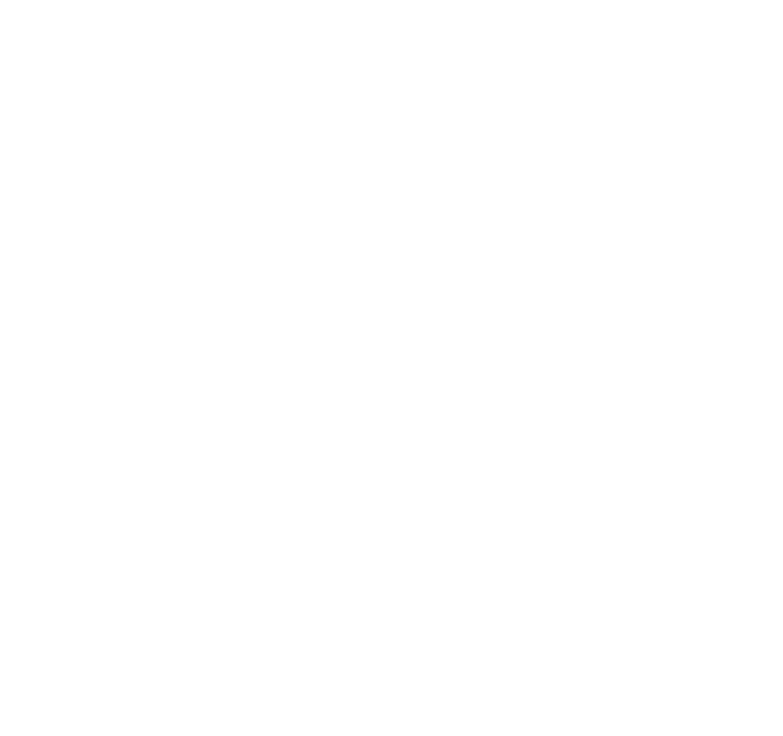
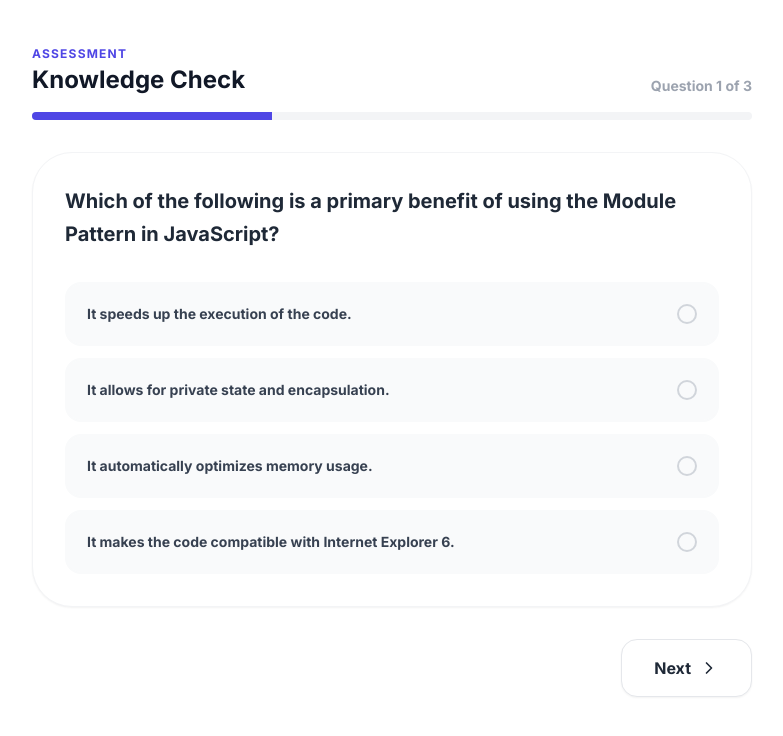
Before and after one commit to Madhu-Wala/Upskillr-project-repo, a React (Vite) app in the folder frontend/: page /Learner/quiz-dummy in a window 1280 px wide. Before the commit this address had no page. Shown: the top 736 px of the page, without its empty margins (248-1031 px from the left). Built offline with nearby package versions, Linux system fonts and the light colour scheme.

Commit message:
Added QuizPlayer and dummy data and its component in App.jsx

```diff
--- a/frontend/src/App.jsx
+++ b/frontend/src/App.jsx
@@ -11,6 +11,7 @@
 import LearnerCourses from "./components/Learner/LearnerCourses";
 import Browse from "./components/Learner/Browse";
 import CoursePlayer from "./components/Learner/CoursePlayer";
+import QuizPlayer from "./components/Learner/QuizPlayer";
 
 // Instructor Components
 import InstructorDashboard from "./components/Instructor/InstructorDashboard";
@@ -22,10 +23,61 @@
 import Earnings from "./components/Instructor/Earnings";
 import Reviews from "./components/Instructor/Reviews";
 import Messages from "./components/Instructor/Messages";
-// 👇 Import the Notifications component
+//  Import the Notifications component
 import Notifications from "./components/Instructor/Notifications";
 
 function App() {
+
+  //dummy data for using quiz display component
+  const dummyQuiz = {
+    _id: "quiz_js_patterns_001",
+    courseId: "course_js_adv_101",
+    lessonId: "L1",
+    totalMarks: 100,
+    questions: ["q1", "q2", "q3"], // References to the questions below
+    createdAt: new Date(),
+};
+
+const dummyQuestions = [
+    {
+        _id: "q1",
+        quizId: "quiz_js_patterns_001",
+        questionText: "Which of the following is a primary benefit of using the Module Pattern in JavaScript?",
+        options: [
+            { optionText: "It speeds up the execution of the code.", isCorrect: false },
+            { optionText: "It allows for private state and encapsulation.", isCorrect: true },
+            { optionText: "It automatically optimizes memory usage.", isCorrect: false },
+            { optionText: "It makes the code compatible with Internet Explorer 6.", isCorrect: false }
+        ],
+        explanation: "The Module Pattern uses closures to create private scopes, allowing you to hide variables and functions from the global scope.",
+    },
+    {
+        _id: "q2",
+        quizId: "quiz_js_patterns_001",
+        questionText: "Observe the following logic flow. What pattern is being illustrated in this diagram?",
+        diagramURL: "https://images.unsplash.com/photo-1516116216624-53e697fedbea?q=80&w=600&auto=format&fit=crop", // Diagram example
+        options: [
+            { optionText: "Singleton Pattern", isCorrect: false },
+            { optionText: "Observer Pattern", isCorrect: true },
+            { optionText: "Factory Pattern", isCorrect: false },
+            { optionText: "Prototype Pattern", isCorrect: false }
+        ],
+        explanation: "The diagram shows a 'Subject' notifying multiple 'Observers' of a state change, which is the core of the Observer Pattern.",
+    },
+    {
+        _id: "q3",
+        quizId: "quiz_js_patterns_001",
+        questionText: "In the context of Closures, where does a function look first for a variable?",
+        options: [
+            { optionText: "The Global Scope", isCorrect: false },
+            { optionText: "The Parent Function Scope", isCorrect: false },
+            { optionText: "Its own Local Scope", isCorrect: true },
+            { optionText: "The prototype chain", isCorrect: false }
+        ],
+        explanation: "JavaScript uses lexical scoping; a function first looks at its own local scope before moving up to the outer/parent scopes.",
+    }
+];
+
   return (
     <BrowserRouter>
       <Routes>
@@ -40,6 +92,11 @@
           <Route path="my-courses" element={<LearnerCourses />} />
           <Route path="browse-courses" element={<Browse />} />
           <Route path="course-dummy" element={<CoursePlayer />} />
+          <Route path="quiz-dummy" element={<QuizPlayer
+            quiz={dummyQuiz}
+            questions={dummyQuestions}
+            onComplete={() => setShowQuiz(false)}
+          />} />
         </Route>
 
         {/* INSTRUCTOR DASHBOARD ROUTES */}
--- /dev/null
+++ b/frontend/src/components/Learner/QuizPlayer.jsx
@@ -0,0 +1,188 @@
+import React, { useState } from 'react';
+import {
+  ChevronRight, ChevronLeft, RotateCcw,
+  CheckCircle2, AlertCircle, Trophy, HelpCircle, XCircle
+} from 'lucide-react';
+
+const QuizPlayer = ({ quiz, questions, onComplete }) => {
+  const [currentIdx, setCurrentIdx] = useState(0);
+  const [selectedAnswers, setSelectedAnswers] = useState({}); // { questionId: optionIndex }
+  const [isSubmitted, setIsSubmitted] = useState(false);
+
+  const currentQuestion = questions[currentIdx];
+  const totalQuestions = questions.length;
+  const isLastQuestion = currentIdx === totalQuestions - 1;
+
+  // Logic: Select an option
+  const handleSelect = (optionIdx) => {
+    if (isSubmitted) return; // Prevent changing after submission
+    setSelectedAnswers({ ...selectedAnswers, [currentQuestion._id]: optionIdx });
+  };
+
+  // Logic: Clear selection for current question
+  const clearSelection = () => {
+    const newAnswers = { ...selectedAnswers };
+    delete newAnswers[currentQuestion._id];
+    setSelectedAnswers(newAnswers);
+  };
+
+  // Logic: Calculate Results
+  const calculateScore = () => {
+    let correctCount = 0;
+    questions.forEach((q) => {
+      const userChoice = selectedAnswers[q._id];
+      if (userChoice !== undefined && q.options[userChoice].isCorrect) {
+        correctCount++;
+      }
+    });
+    return correctCount;
+  };
+
+  if (isSubmitted) {
+    const score = calculateScore();
+    return (
+      <QuizResult
+        score={score}
+        total={totalQuestions}
+        questions={questions}
+        userAnswers={selectedAnswers}
+        onBack={() => onComplete()}
+      />
+    );
+  }
+
+  return (
+    <div className="max-w-3xl mx-auto py-10 px-6">
+      {/* Header & Progress */}
+      <div className="mb-8">
+        <div className="flex justify-between items-end mb-4">
+          <div>
+            <span className="text-indigo-600 font-black text-xs uppercase tracking-widest">Assessment</span>
+            <h2 className="text-2xl font-black text-gray-900">Knowledge Check</h2>
+          </div>
+          <span className="text-sm font-bold text-gray-400">
+            Question {currentIdx + 1} of {totalQuestions}
+          </span>
+        </div>
+        <div className="w-full h-2 bg-gray-100 rounded-full overflow-hidden">
+          <div
+            className="h-full bg-indigo-600 transition-all duration-500"
+            style={{ width: `${((currentIdx + 1) / totalQuestions) * 100}%` }}
+          />
+        </div>
+      </div>
+
+      {/* Question Card */}
+      <div className="bg-white rounded-[2.5rem] p-8 border border-gray-100 shadow-sm mb-8">
+        {/* Optional Diagram Presence */}
+        {currentQuestion.diagramURL && (
+          <div className="mb-6 rounded-2xl overflow-hidden border border-gray-100">
+            <img src={currentQuestion.diagramURL} alt="Question Diagram" className="w-full h-auto" />
+          </div>
+        )}
+
+        <h3 className="text-xl font-bold text-gray-800 mb-8 leading-relaxed">
+          {currentQuestion.questionText}
+        </h3>
+
+        {/* Options Grid */}
+        <div className="space-y-3">
+          {currentQuestion.options.map((option, idx) => {
+            const isSelected = selectedAnswers[currentQuestion._id] === idx;
+            return (
+              <button
+                key={idx}
+                onClick={() => handleSelect(idx)}
+                className={`w-full flex items-center justify-between p-5 rounded-2xl border-2 transition-all text-left ${
+                  isSelected
+                  ? 'border-indigo-600 bg-indigo-50/50 text-indigo-900 shadow-md shadow-indigo-100/50'
+                  : 'border-gray-50 bg-gray-50 hover:border-gray-200 text-gray-700'
+                }`}
+              >
+                <span className="font-bold text-sm">{option.optionText}</span>
+                <div className={`w-5 h-5 rounded-full border-2 flex items-center justify-center ${
+                  isSelected ? 'border-indigo-600 bg-indigo-600' : 'border-gray-300'
+                }`}>
+                  {isSelected && <div className="w-2 h-2 bg-white rounded-full" />}
+                </div>
+              </button>
+            );
+          })}
+        </div>
+
+        {/* Clear Selection */}
+        {selectedAnswers[currentQuestion._id] !== undefined && (
+          <button
+            onClick={clearSelection}
+            className="mt-6 flex items-center gap-2 text-gray-400 hover:text-rose-500 text-xs font-bold transition-colors"
+          >
+            <RotateCcw className="w-3.5 h-3.5" /> Clear Selection
+          </button>
+        )}
+      </div>
+
+      {/* Navigation Buttons */}
+      <div className="flex justify-between items-center">
+        <button
+          disabled={currentIdx === 0}
+          onClick={() => setCurrentIdx(currentIdx - 1)}
+          className="flex items-center gap-2 px-6 py-3 font-bold text-gray-400 hover:text-gray-600 disabled:opacity-0 transition-all"
+        >
+          <ChevronLeft className="w-5 h-5" /> Previous
+        </button>
+
+        {isLastQuestion ? (
+          <button
+            onClick={() => setIsSubmitted(true)}
+            disabled={Object.keys(selectedAnswers).length < totalQuestions}
+            className="px-10 py-4 bg-indigo-600 text-white rounded-2xl font-black shadow-lg shadow-indigo-100 hover:bg-indigo-700 disabled:bg-gray-200 disabled:shadow-none transition-all"
+          >
+            Submit Quiz
+          </button>
+        ) : (
+          <button
+            onClick={() => setCurrentIdx(currentIdx + 1)}
+            className="flex items-center gap-2 px-8 py-4 bg-white border border-gray-200 text-gray-800 rounded-2xl font-black shadow-sm hover:bg-gray-50 transition-all"
+          >
+            Next <ChevronRight className="w-5 h-5" />
+          </button>
+        )}
+      </div>
+    </div>
+  );
+};
+
+// --- SUB-COMPONENT: RESULTS VIEW ---
+const QuizResult = ({ score, total, onBack }) => {
+  const percentage = Math.round((score / total) * 100);
+  const isPassed = percentage >= 70;
+
+  return (
+    <div className="max-w-2xl mx-auto py-20 px-6 text-center">
+      <div className={`w-24 h-24 rounded-3xl mx-auto flex items-center justify-center mb-8 ${isPassed ? 'bg-emerald-100' : 'bg-rose-100'}`}>
+        {isPassed ? <Trophy className="w-12 h-12 text-emerald-600" /> : <XCircle className="w-12 h-12 text-rose-600" />}
+      </div>
+
+      <h2 className="text-4xl font-black text-gray-900 mb-2">
+        {isPassed ? 'Congratulations!' : 'Keep Practicing!'}
+      </h2>
+      <p className="text-gray-400 font-medium mb-10">
+        You scored {score} out of {total} questions correctly.
+      </p>
+
+      <div className="bg-white p-10 rounded-[3rem] border border-gray-100 shadow-sm mb-10">
+        <div className="text-6xl font-black text-gray-900 mb-2">{percentage}%</div>
+        <div className="text-xs font-black uppercase tracking-widest text-gray-400">Final Score</div>
+      </div>
+
+      <button
+        onClick={onBack}
+        className="px-12 py-4 bg-indigo-600 text-white rounded-2xl font-black shadow-lg shadow-indigo-100 hover:bg-indigo-700 transition-all"
+      >
+        Return to Lesson
+      </button>
+    </div>
+  );
+};
+
+export default QuizPlayer;
```
Also changed, not shown: frontend/src/components/Learner/CoursePlayer.jsx (line endings or trailing spaces).
